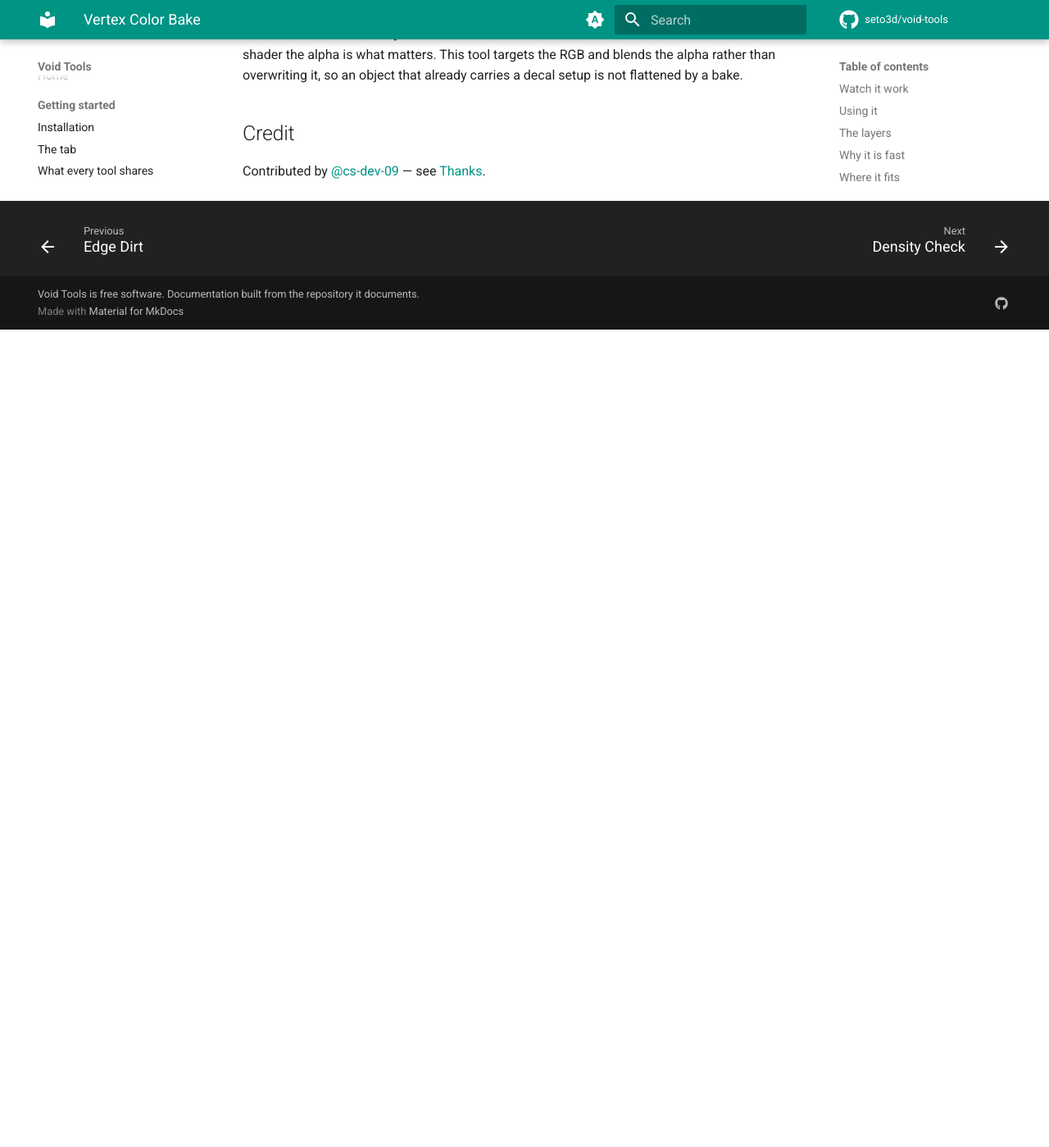
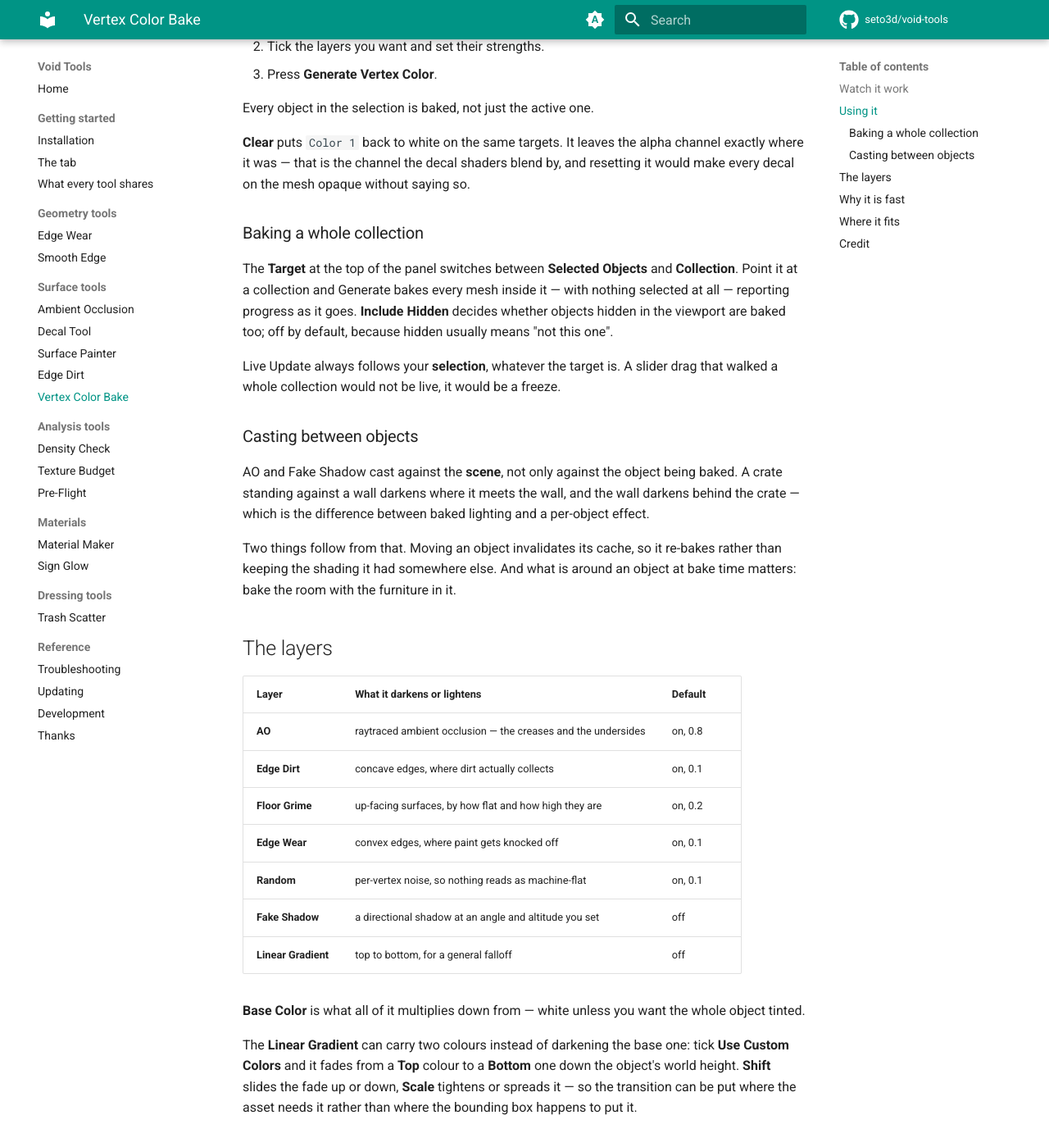
Before and after one commit to cs-dev-09/setotools, an MkDocs documentation site: the page built from docs/tools/vertex-color-bake.md, in a window 1280 px wide and 1400 px high, scrolled down 2127 px. Shown: the whole window at 82% size. Built offline with MkDocs 1.6.1 and Material for MkDocs 9.7.7, drawn with Linux system fonts in a browser that asks for light colours; comment, search, counter and statistics services are not loaded; before the commit the page ends 2529 px from its top, so only the background shows below that; some of the changed text lies outside the part shown.

Commit message:
Release 1.3.0, with Molo Modding credited for the tool they wrote
Docs for Sign Glow, the Vertex Color Bake page brought up to date with
what #3 added, and the three captures from this round wired in as release
assets - the Sign Glow one cropped to the viewport, since it is Molo's
own capture of their standalone add-on and shows a panel this add-on does
not have.

```diff
--- a/docs/tools/vertex-color-bake.md
+++ b/docs/tools/vertex-color-bake.md
@@ -18,6 +18,26 @@
 
 *Stacking the layers onto a prop and watching `Color 1` fill in as each one
 comes on.*
+
+<video controls muted playsinline preload="none"
+       poster="../../images/vertex-color-bake-collection-poster.jpg"
+       style="width:100%;border-radius:.2rem">
+  <source src="https://github.com/seto3d/void-tools/releases/download/v1.3.0/vertex-color-bake-collection.mp4" type="video/mp4">
+  <a href="https://github.com/seto3d/void-tools/releases/download/v1.3.0/vertex-color-bake-collection.mp4">Download the video</a>
+</video>
+
+*A whole collection baked in one press, with the gradient fading between two
+colours rather than only darkening one.*
+
+<video controls muted playsinline preload="none"
+       poster="../../images/vertex-color-bake-global-poster.jpg"
+       style="width:100%;border-radius:.2rem">
+  <source src="https://github.com/seto3d/void-tools/releases/download/v1.3.0/vertex-color-bake-global.mp4" type="video/mp4">
+  <a href="https://github.com/seto3d/void-tools/releases/download/v1.3.0/vertex-color-bake-global.mp4">Download the video</a>
+</video>
+
+*Ambient occlusion and the fake sun casting between objects — an object now
+darkens the one it stands against, not only itself.*
 
 This is the cheapest wear there is. It costs no texture, no extra object and no
 draw call: the colour rides on vertices the mesh already has.
@@ -41,6 +61,34 @@
 
 Every object in the selection is baked, not just the active one.
 
+**Clear** puts `Color 1` back to white on the same targets. It leaves the
+alpha channel exactly where it was — that is the channel the decal shaders
+blend by, and resetting it would make every decal on the mesh opaque without
+saying so.
+
+### Baking a whole collection
+
+The **Target** at the top of the panel switches between **Selected Objects**
+and **Collection**. Point it at a collection and Generate bakes every mesh
+inside it — with nothing selected at all — reporting progress as it goes.
+**Include Hidden** decides whether objects hidden in the viewport are baked
+too; off by default, because hidden usually means "not this one".
+
+Live Update always follows your **selection**, whatever the target is. A
+slider drag that walked a whole collection would not be live, it would be a
+freeze.
+
+### Casting between objects
+
+AO and Fake Shadow cast against the **scene**, not only against the object
+being baked. A crate standing against a wall darkens where it meets the wall,
+and the wall darkens behind the crate — which is the difference between baked
+lighting and a per-object effect.
+
+Two things follow from that. Moving an object invalidates its cache, so it
+re-bakes rather than keeping the shading it had somewhere else. And what is
+around an object at bake time matters: bake the room with the furniture in it.
+
 ## The layers
 
 | Layer | What it darkens or lightens | Default |
@@ -55,6 +103,12 @@
 
 **Base Color** is what all of it multiplies down from — white unless you want
 the whole object tinted.
+
+The **Linear Gradient** can carry two colours instead of darkening the base
+one: tick **Use Custom Colors** and it fades from a **Top** colour to a
+**Bottom** one down the object's world height. **Shift** slides the fade up or
+down, **Scale** tightens or spreads it — so the transition can be put where the
+asset needs it rather than where the bounding box happens to put it.
 
 ## Why it is fast
 
--- a/mkdocs.yml
+++ b/mkdocs.yml
@@ -85,6 +85,7 @@
       - Pre-Flight: tools/pre-flight.md
   - Materials:
       - Material Maker: tools/material-maker.md
+      - Sign Glow: tools/sign-glow.md
   - Dressing tools:
       - Trash Scatter: tools/trash-scatter.md
   - Reference:
```
Also changed, not shown: CHANGELOG.md (+73 -0 lines), README.md (+18 -0 lines), docs/index.md (+2 -1 lines), docs/thanks.md (+16 -0 lines), docs/the-tab.md (+2 -1 lines), docs/tools/sign-glow.md (added, +141 -0 lines), docs/images/sign-glow-poster.jpg (added), docs/images/vertex-color-bake-collection-poster.jpg (added), docs/images/vertex-color-bake-global-poster.jpg (added).
